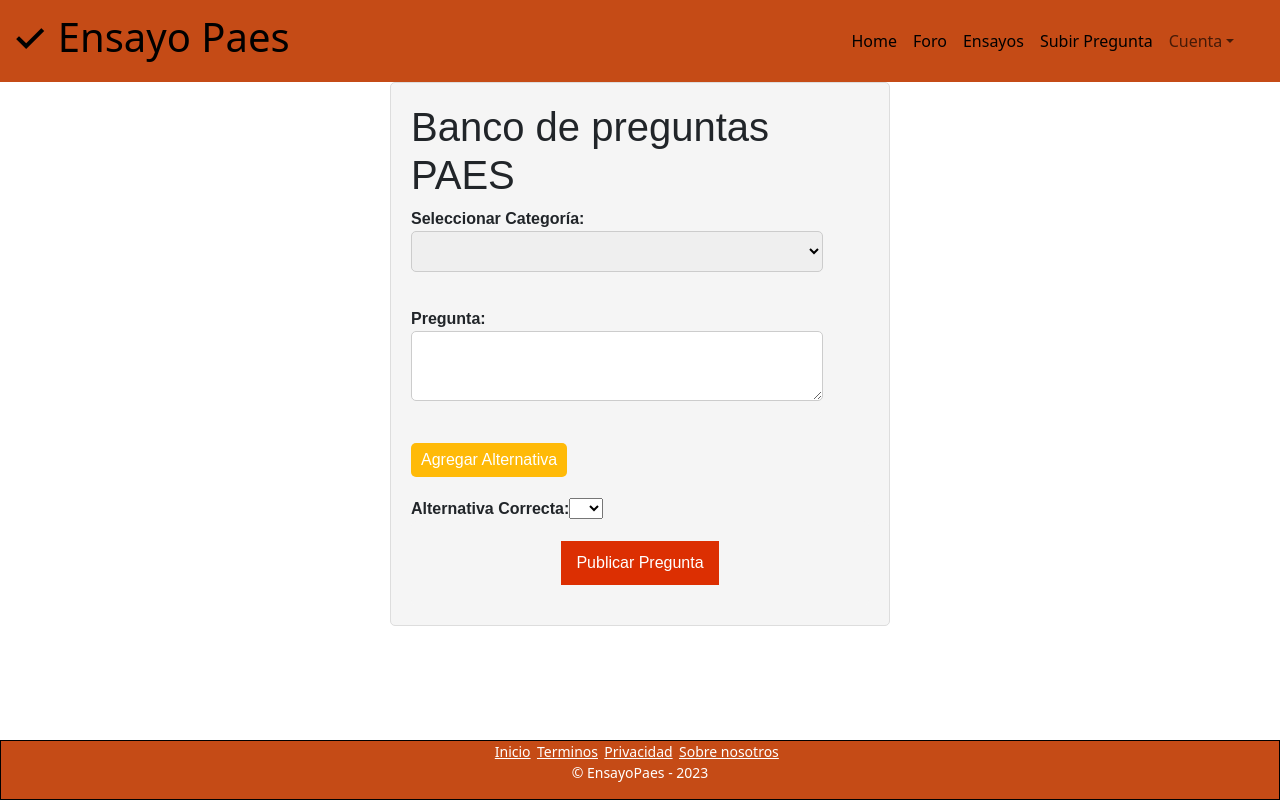
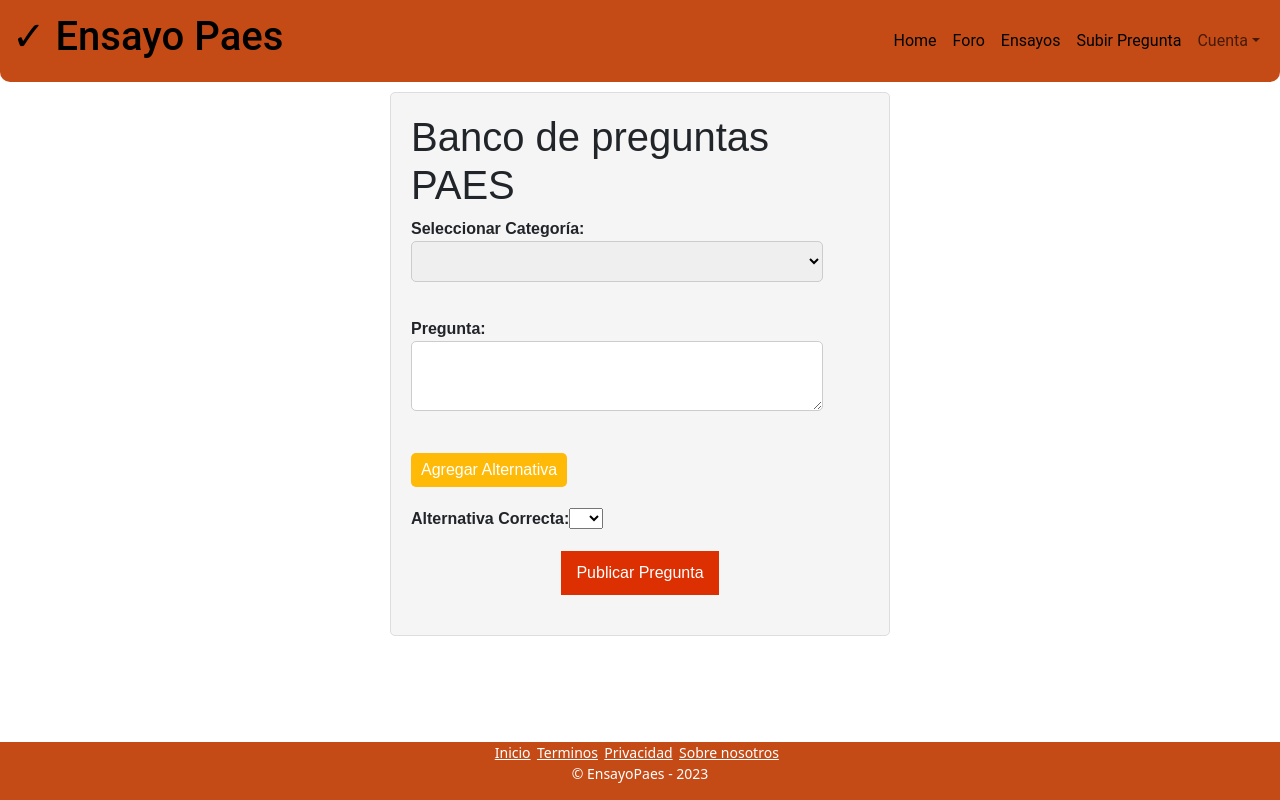
Before and after one commit to AllanVallejos/Paes, a Nuxt app in the folder front/: page /subirPreguntas in a window 1280 px wide. Built offline with nearby package versions, Linux system fonts and the light colour scheme.

Commit message:
detalles esteticos

```diff
--- a/front/components/footerr.vue
+++ b/front/components/footerr.vue
@@ -1,6 +1,6 @@
 <template>
 
-    <footer class="text-white" style="text-align: center; position: absolute; bottom: 0; width: 100%; background-color: #c03a00e9; border: 1px solid black;">
+    <footer class="text-white">
 
         <div class = "row" style="padding-right: 0%;">
 
@@ -49,4 +49,11 @@
     div[class="row"] {
         --bs-gutter-x: 0rem;
     }
+
+    footer {
+        position: fixed;
+        bottom: 0;
+        width: 100%;
+        background-color: #c03a00e9;
+    }
 </style>
--- a/front/components/headerr.vue
+++ b/front/components/headerr.vue
@@ -1,8 +1,9 @@
+import { ServerPlaceholder, NuxtLink } from '../.nuxt/components';
 <template>
 
-    <header style="width: 100%;">
+    <header>
 
-        <nav class="navbar navbar-expand-lg" style="border: 1px; border-color: black; padding-right: 2%; background-color: #c03a00e9;">
+        <nav class="navbar navbar-expand-lg">
 
             <div class="container-fluid" style="color">
 
@@ -50,3 +51,23 @@
 <script setup lang="ts">
     const user = ref(true)
 </script>
+
+<style>
+
+    nav {
+        font-family: 'roboto', sans-serif;
+        position: fixed;
+        top: 0;
+        width: 100%;
+        border-bottom-left-radius: 10px;
+        border-bottom-right-radius: 10px;
+        background-color: #c03a00e9;
+    }
+
+    .nav-item li:hover{
+        color: #ffffff;
+        transform: scale(1.2);
+    }
+
+
+</style>
--- a/front/layouts/default.vue
+++ b/front/layouts/default.vue
@@ -2,9 +2,7 @@ import { NavbarHeaderBasico } from '../.nuxt/components';
 <template>
   <div>
     <headerr />
-    <main>
         <slot />
-    </main>
     <footerr />
     </div>
 </template>
@@ -29,3 +27,11 @@ import { NavbarHeaderBasico } from '../.nuxt/components';
         ],
     });
 </script>
+
+<style>
+    body {
+        font-family: 'roboto', sans-serif;
+        background-color: #f5f5f5;
+    }
+
+</style>
--- a/front/pages/ensayo.vue
+++ b/front/pages/ensayo.vue
@@ -1,7 +1,7 @@
 <template>
     <body>
 
-        <div style="display: grid; place-items: center; margin-top: 2%;">
+        <div style="display: grid; place-items: center; margin-top: 2%; margin-bottom: 60px;">
 
             <h1 style="padding-bottom: 5%;"><u>Escoja el tipo de PAES que quieres simular:</u> </h1>
 
--- a/front/pages/registrocuenta.vue
+++ b/front/pages/registrocuenta.vue
@@ -17,7 +17,8 @@
         box-shadow: 0px 0px 10px rgba(0, 0, 0, 0.2);
         width: 300px;
         margin-right:30px;
-        margin-left: 0 auto; ">
+        margin-left: 0 auto;
+        margin-bottom: 100px;">
         <h2 style="text-align: center;
         font-size: 30px;
         color: #000000;">
--- a/front/pages/subirPreguntas.vue
+++ b/front/pages/subirPreguntas.vue
@@ -1,5 +1,5 @@
 <template>
-
+    <div class="divPadreSubirPreguntas">
   <div class="SubirPregunta">
     <h1>Banco de preguntas PAES</h1>
     <div class="relleno">
@@ -68,6 +68,7 @@
       {{ confirmationMessage }}
     </p>
   </div>
+</div>
 </template>
 
 <script>
@@ -114,12 +115,12 @@ export default {
 </script>
 
 <style>
-body {
 
-  font-family: Arial, sans-serif;
-  margin: 0;
-  padding: 0;
-}
+    .divPadreSubirPreguntas {
+    margin-top: 10px;
+    margin-bottom: 70px;
+    }
+
 .SubirPregunta {
   max-width: 500px;
   margin: 0 auto;
```
Also changed, not shown: 1 other file (tests, documents, lock files or other folders).
